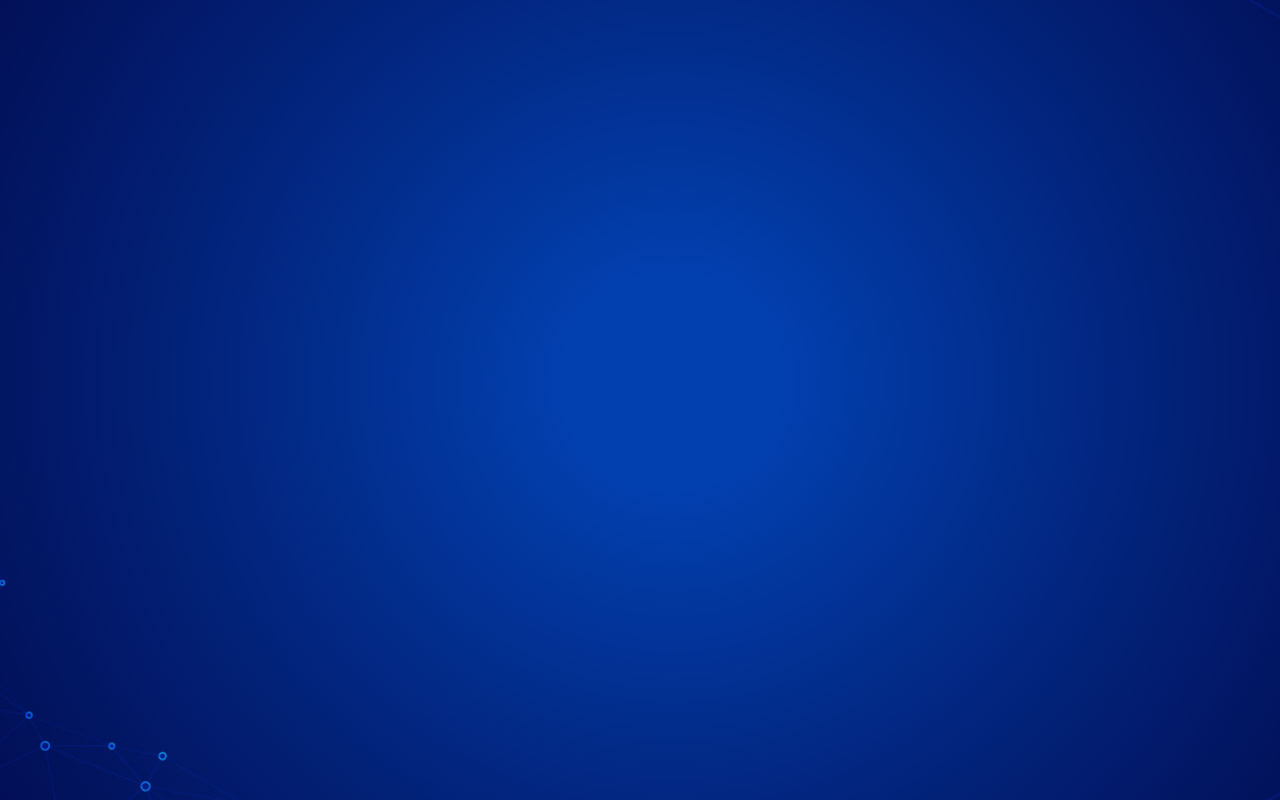
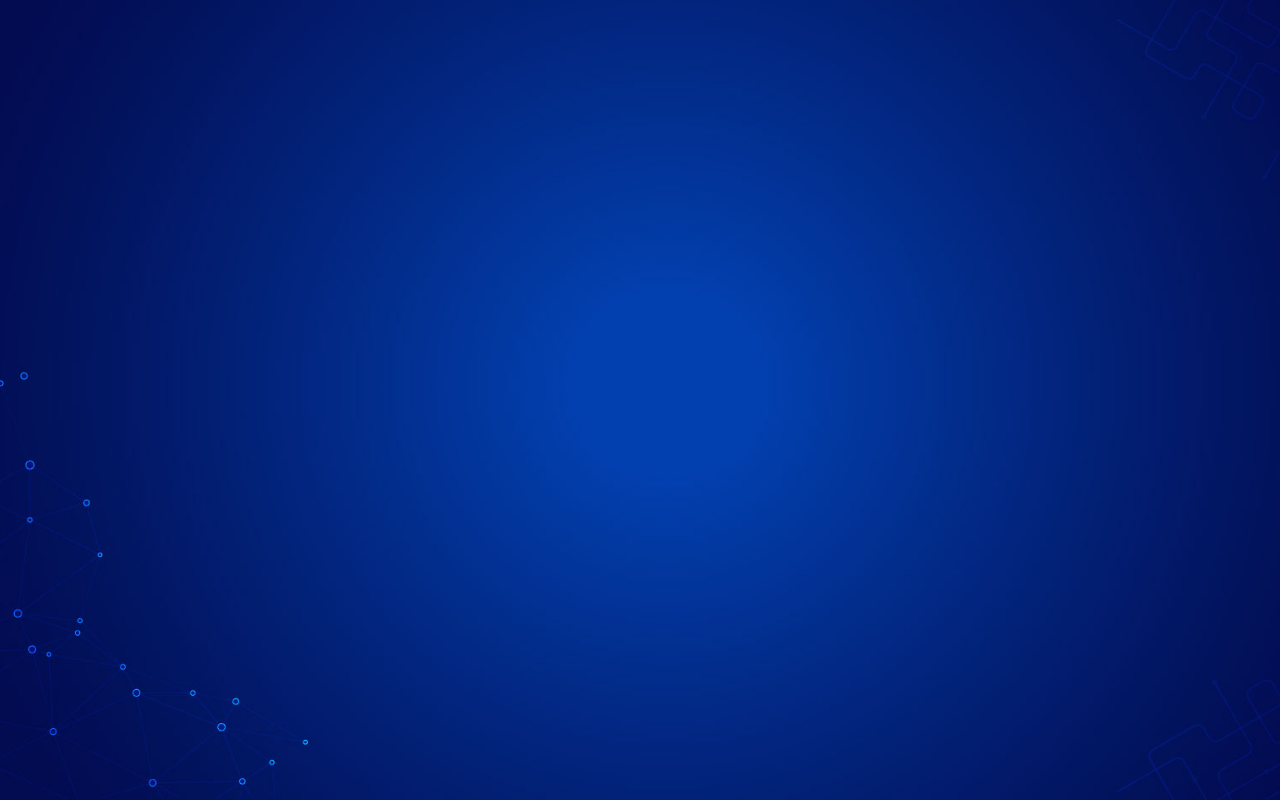
Before and after one commit to byiringiroscar/ZerusTech-website-with-nextjs-and-particles, a Next.js app: page / in a window 1280 px wide. Built offline with nearby package versions, Linux system fonts and the light colour scheme.

Commit message:
Update page.tsx

```diff
--- a/app/page.tsx
+++ b/app/page.tsx
@@ -2,7 +2,7 @@ import Image from 'next/image'
 
 export default function Home() {
   return (
-    <div className='w-full h-screen bg-banner-bg bg-no-repeat bg-center'>
+    <div className='w-full h-screen bg-banner-bg bg-no-repeat bg-center bg-cover'>
 
     </div>
   )
```
